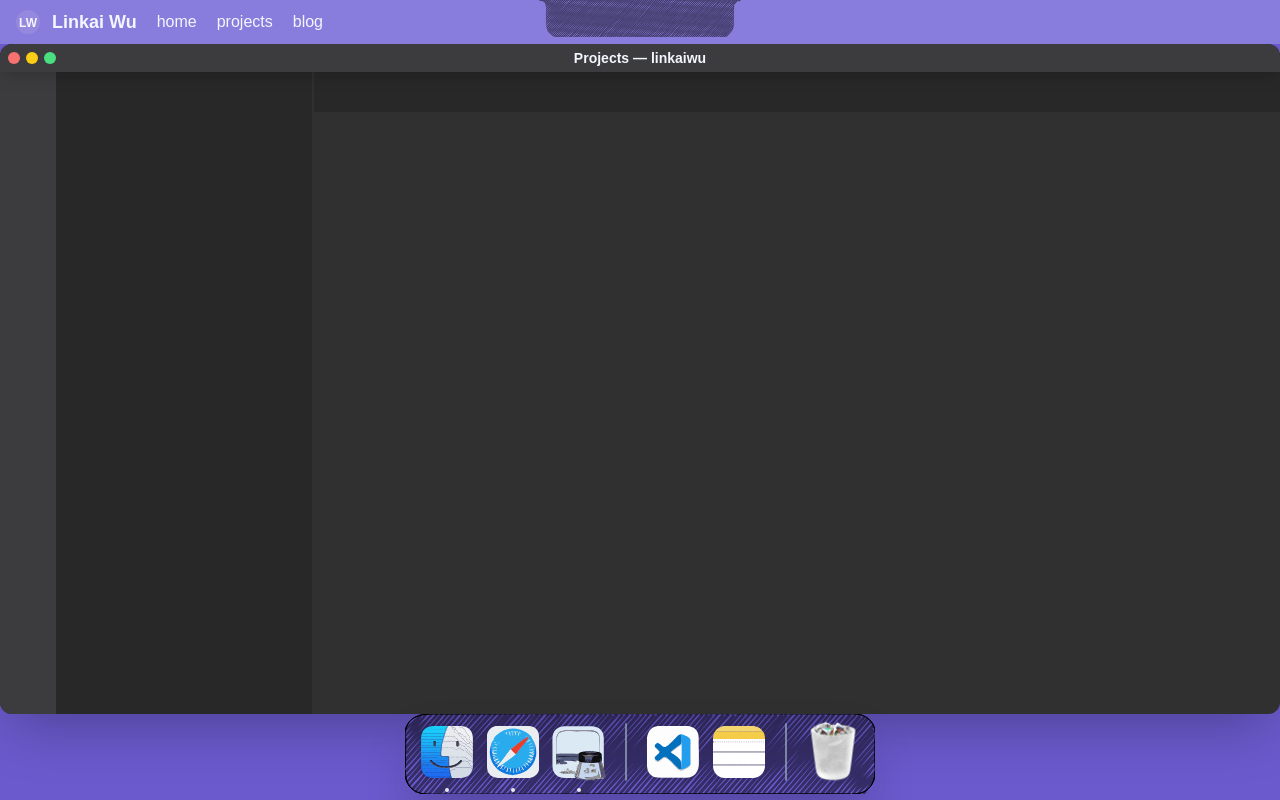
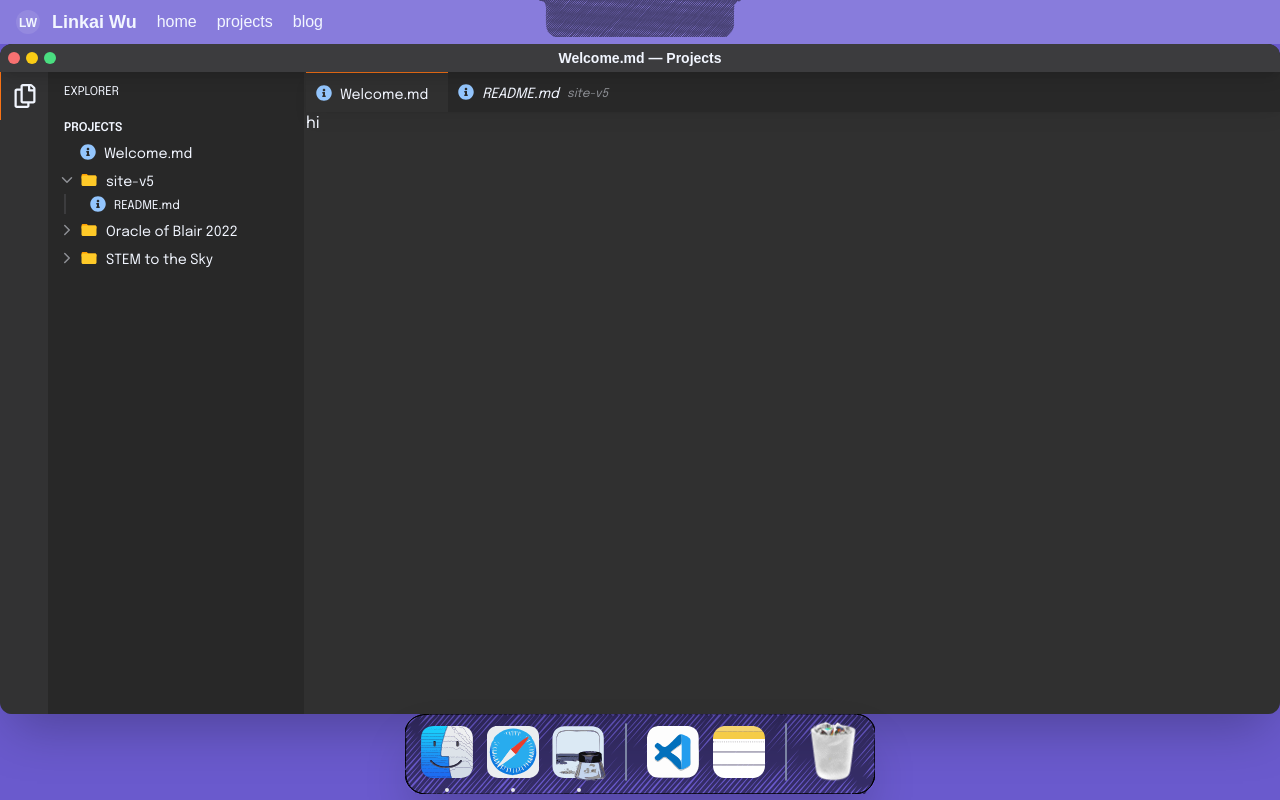
Before and after one commit to linkai101/site-v5, a Next.js app: page /projects in a window 1280 px wide. Built offline with nearby package versions, Linux system fonts and the light colour scheme; a web font is replaced by a local one.

Commit message:
Add projects page sample ui

```diff
--- /dev/null
+++ b/app/projects/Explorer.tsx
@@ -0,0 +1,54 @@
+import { FiChevronRight, FiChevronDown } from 'react-icons/fi';
+import { FaInfoCircle } from 'react-icons/fa';
+import { FcFolder } from 'react-icons/fc';
+
+export default function Explorer({ className }: { className?: string }) {
+  return <>
+    <div className={`px-4 py-3 ${className}`}>
+      <p className="text-xs uppercase">
+        Explorer
+      </p>
+
+      <p className="text-xs font-semibold uppercase mt-5">
+        Projects
+      </p>
+      <ul className="pl-4 py-1 flex flex-col gap-1 text-sm">
+        <li className="flex items-center gap-2 relative cursor-pointer">
+          <FaInfoCircle className="text-base text-blue-300"/>
+          <span className="pt-1">Welcome.md</span>
+        </li>
+
+        <li>
+          <div className="flex items-center gap-2 relative cursor-pointer">
+            <FiChevronDown className="absolute right-[calc(100%+0.25rem)] text-lg text-theme-onSurfaceDark/50"/>
+            <FcFolder className="text-lg"/>
+            <span className="pt-1">site-v5</span>
+          </div>
+
+          <ul className="-ml-4 pl-6 flex flex-col gap-1 text-xs border-l-2 border-theme-surfaceDark mt-0.5">
+            <li className="flex items-center gap-2 relative cursor-pointer">
+              <FaInfoCircle className="text-base text-blue-300"/>
+              <span className="pt-1">README.md</span>
+            </li>
+          </ul>
+        </li>
+
+        <li>
+          <div className="flex items-center gap-2 relative cursor-pointer">
+            <FiChevronRight className="absolute right-[calc(100%+0.25rem)] text-lg text-theme-onSurfaceDark/50"/>
+            <FcFolder className="text-lg"/>
+            <span className="pt-1">Oracle of Blair 2022</span>
+          </div>
+        </li>
+
+        <li>
+          <div className="flex items-center gap-2 relative cursor-pointer">
+            <FiChevronRight className="absolute right-[calc(100%+0.25rem)] text-lg text-theme-onSurfaceDark/50"/>
+            <FcFolder className="text-lg"/>
+            <span className="pt-1">STEM to the Sky</span>
+          </div>
+        </li>
+      </ul>
+    </div>
+  </>;
+}
--- a/app/projects/VSCode.tsx
+++ b/app/projects/VSCode.tsx
@@ -1,5 +1,8 @@
+import Explorer from './Explorer';
 
-export default function VSCode({ className }: { className?: string }) {
+import { FaRegCopy, FaInfoCircle } from 'react-icons/fa';
+
+export default function VSCode({ className, children }: { className?: string, children: React.ReactNode }) {
   return <div className={`
     ${className}
     flex flex-col
@@ -13,19 +16,36 @@ export default function VSCode({ className }: { className?: string }) {
       </div>
 
       <p className="absolute left-1/2 -translate-x-1/2 text-sm font-semibold font-display">
-        Projects — linkaiwu
+        Welcome.md — Projects
       </p>
     </div>
 
-    <div className="flex-1 flex overflow-hidden">
-      <div className="h-full w-14 bg-theme-surfaceDark text-theme-surfaceDark"></div>
+    <div className="flex-1 flex items-stretch overflow-hidden">
+      <div className="w-12 flex flex-col bg-theme-surfaceDark/50 text-theme-onSurfaceDark">
+        <div className="aspect-square flex items-center justify-center border-l border-orange-500">
+          <FaRegCopy className="text-2xl"/>
+        </div>
+      </div>
 
-      <div className="h-full w-64"></div>
+      <Explorer className="w-64"/>
 
-      <div className="h-full flex-1 flex flex-col border-l-2 border-theme-surfaceDark/40">
-        <div className="h-10 bg-theme-backgroundDark"></div>
+      <div className="flex-1 flex flex-col border-l-2 border-theme-surfaceDark/40">
+        <div className="h-10 flex text-sm bg-theme-backgroundDark shadow-lg">
+          <div className="pl-2.5 pr-5 flex items-center gap-2 border-t border-orange-500 bg-theme-surfaceDark/40 cursor-pointer">
+            <FaInfoCircle className="text-base text-blue-300"/>
+            <span className="pt-1">Welcome.md</span>
+          </div>
 
-        <div className="flex-1 text-theme-surfaceDark bg-theme-surfaceDark/40"></div>
+          <div className="pl-2.5 pr-5 flex items-center gap-2 italic cursor-pointer">
+            <FaInfoCircle className="text-base text-blue-300"/>
+            <span className="pt-1">README.md</span>
+            <span className="pt-1 text-xs text-theme-onSurfaceDark/50">site-v5</span>
+          </div>
+        </div>
+
+        <div className="flex-1 text-theme-onSurfaceDark bg-theme-surfaceDark/40">
+          {children}
+        </div>
       </div>
     </div>
   </div>
--- a/app/projects/layout.tsx
+++ b/app/projects/layout.tsx
@@ -1,4 +1,8 @@
 import type { Metadata } from 'next';
+
+import Navbar from 'components/Navbar';
+import Dock from 'components/Dock';
+import VSCode from './VSCode';
 
 export const metadata: Metadata = {
   title: 'Portfolio – Linkai Wu',
@@ -10,5 +14,16 @@ export default function RootLayout({
 }: {
   children: React.ReactNode
 }) {
-  return children;
+  return <>
+    <Navbar/>
+
+    <VSCode className="
+      mt-[calc(2.75rem)] lg:mt-0 lg:fixed lg:top-[2.75rem] lg:left-0
+      min-h-[16rem] lg:min-h-0 lg:h-[calc(100vh-2.75rem-5.375rem)] lg:w-screen
+    ">
+      {children}
+    </VSCode>
+
+    <Dock/>
+  </>;
 }
--- a/app/projects/page.tsx
+++ b/app/projects/page.tsx
@@ -1,16 +1,7 @@
-import Navbar from 'components/Navbar';
-import Dock from 'components/Dock';
-import VSCode from './VSCode';
+
 
 export default function ProjectsPage() {
   return <>
-    <Navbar/>
-
-    <VSCode className="
-      mt-[calc(2.75rem)] lg:mt-0 lg:fixed lg:top-[2.75rem] lg:left-0
-      min-h-[16rem] lg:min-h-0 lg:h-[calc(100vh-2.75rem-5.375rem)] lg:w-screen
-    "/>
-
-    <Dock/>
+    hi
   </>;
 }
```
